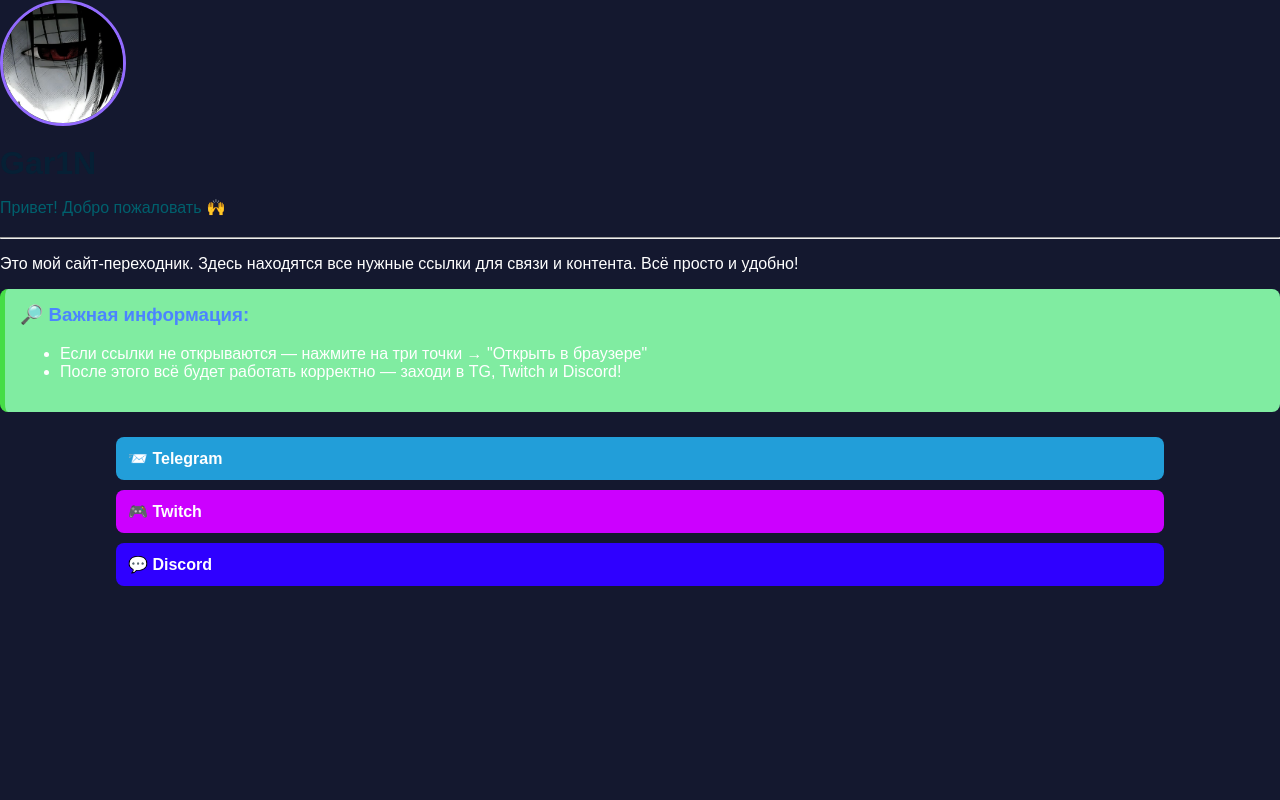
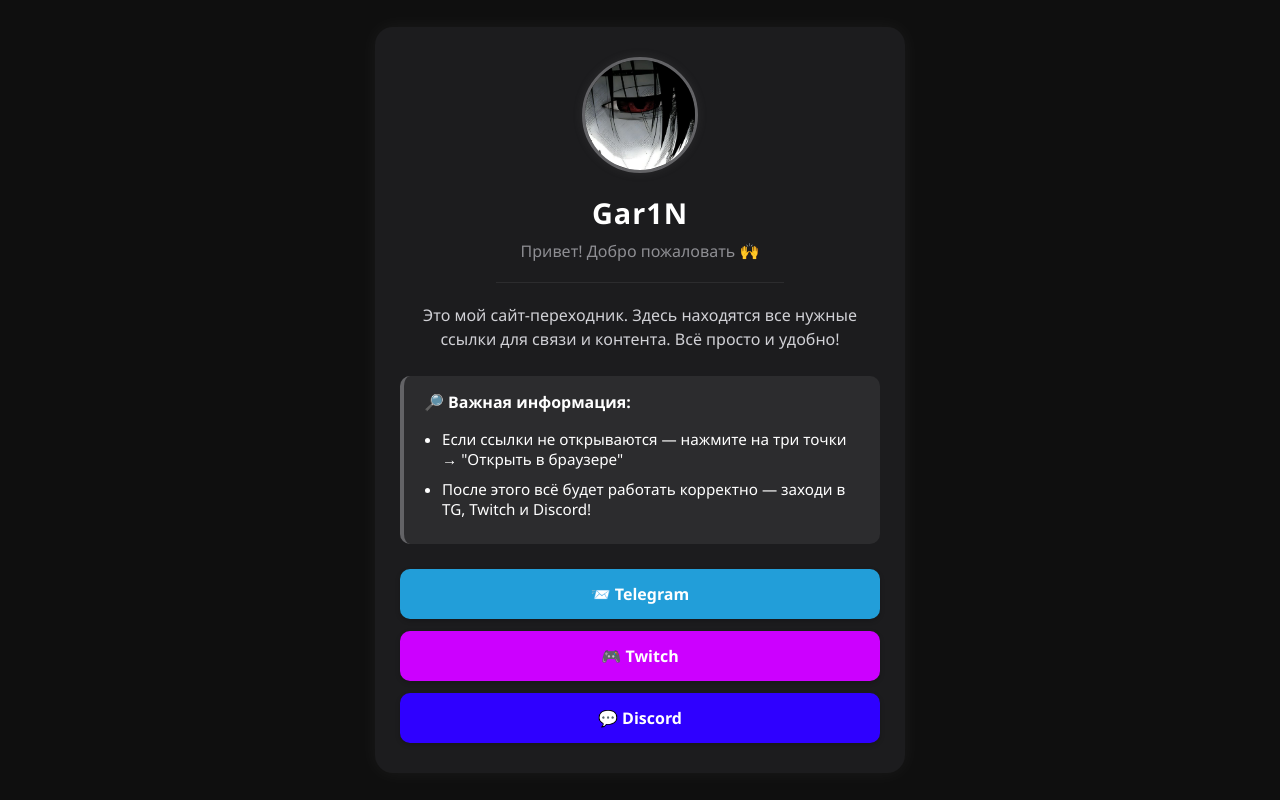
Before and after one commit to Gar1N/gar1n0_site, a plain HTML site: page index.html in a window 1280 px wide. Drawn offline with Linux system fonts and the light colour scheme.

Commit message:
Update style.css

```diff
--- a/style.css
+++ b/style.css
@@ -1,65 +1,110 @@
 body {
-  background-color: #14182f;
-  color: white;
-  font-family: sans-serif;
   margin: 0;
   padding: 0;
+  background-color: #0f0f0f;
+  color: #ffffff;
+  font-family: 'Segoe UI', sans-serif;
+  display: flex;
+  justify-content: center;
+  align-items: center;
+  min-height: 100vh;
 }
 
-.container {
-  max-width: 500px;
-  margin: auto;
-  padding: 20px;
+.profile-card {
+  background-color: #1c1c1e;
+  padding: 30px 25px;
+  border-radius: 18px;
+  width: 95%;
+  max-width: 480px;
+  box-shadow: 0 0 20px rgba(255,255,255,0.05);
   text-align: center;
 }
 
+.avatar-wrapper {
+  margin-bottom: 15px;
+}
+
 .avatar {
-  width: 120px;
-  height: 120px;
+  width: 110px;
+  height: 110px;
   border-radius: 50%;
-  margin-bottom: 15px;
-  border: 3px solid #936bff;
+  border: 3px solid #636366;
+  object-fit: cover;
+  box-shadow: 0 0 10px #63636633;
 }
 
 .username {
-  color: #062035;
-  font-size: 2em;
   margin: 0;
+  font-size: 1.8em;
+  color: #ffffff;
+  letter-spacing: 1px;
 }
 
 .subtitle {
-  color: #00606d;
-  margin-bottom: 20px;
+  color: #8e8e93;
+  margin: 8px 0 20px;
+  font-size: 1em;
 }
 
-.welcome {
-  margin: 10px 0 20px;
+.divider {
+  border: none;
+  border-top: 1px solid #2c2c2e;
+  margin: 20px auto;
+  width: 60%;
+}
+
+.description {
+  font-size: 1em;
+  color: #d1d1d6;
+  margin-bottom: 25px;
+  line-height: 1.5;
 }
 
 .important-box {
-  background-color: #80eca1;
-  border-left: 5px solid #45dd45;
-  padding: 15px;
+  background-color: #2c2c2e;
+  border-left: 4px solid #636366;
   text-align: left;
+  padding: 15px 20px;
+  border-radius: 10px;
+  font-size: 0.95em;
   margin-bottom: 25px;
-  border-radius: 8px;
 }
 
 .important-box h3 {
-  color: #4b84ff;
   margin-top: 0;
+  color: #ffffff;
+  font-size: 1.05em;
+}
+
+.important-box ul {
+  padding-left: 18px;
+  margin: 10px 0 0;
+}
+
+.important-box li {
+  margin-bottom: 10px;
+}
+
+.links {
+  display: flex;
+  flex-direction: column;
+  gap: 12px;
+  margin-top: 10px;
 }
 
 .btn {
   display: block;
-  padding: 12px;
-  border-radius: 8px;
+  padding: 14px;
+  border-radius: 10px;
   text-decoration: none;
-  color: white;
-  margin: 10px auto;
-  width: 80%;
   font-weight: bold;
-  transition: background-color 0.3s;
+  transition: background-color 0.3s, transform 0.2s;
+  color: #ffffff;
+  box-shadow: 0 2px 5px rgba(0, 0, 0, 0.2);
+}
+
+.btn:hover {
+  transform: scale(1.03);
 }
 
 .telegram {
@@ -73,7 +118,3 @@ body {
 .discord {
   background-color: #2f00ff;
 }
-
-.btn:hover {
-  opacity: 0.9;
-}
```
